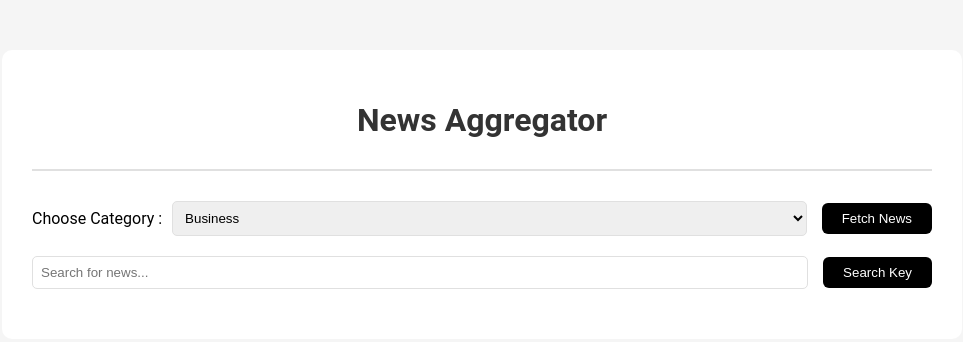
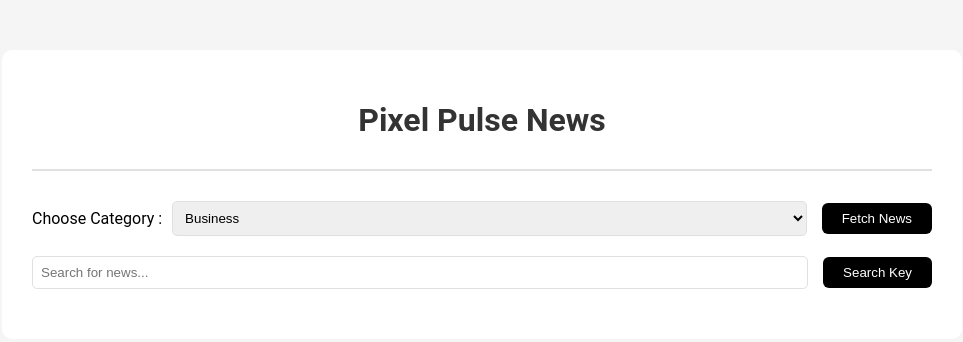
Before and after one commit to Bhargggggg/News-Website-using-API-Key, a plain HTML site: page index.html in a window 1280 px wide. Shown: the whole page, without its empty margins (158-1121 px from the left). Drawn offline with Linux system fonts and the light colour scheme; no server answers.

Commit message:
Update index.html

```diff
--- a/index.html
+++ b/index.html
@@ -11,7 +11,7 @@
 <body>
 
     <div class="container">
-        <h1>News Aggregator</h1>
+        <h1>Pixel Pulse News</h1>
 
         <div class="selectionContainer">
             <label for="category">Choose Category :</label>
```
